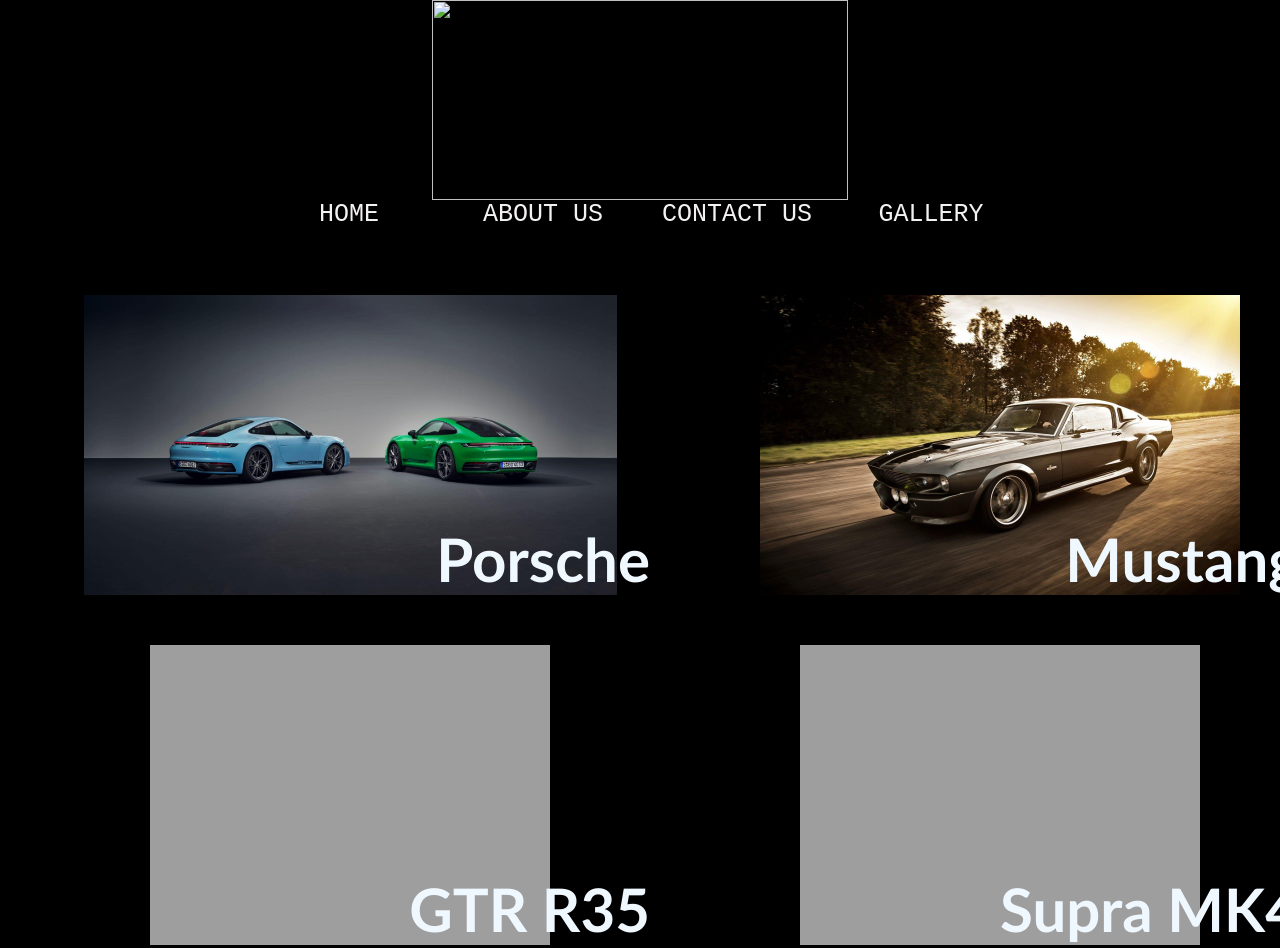
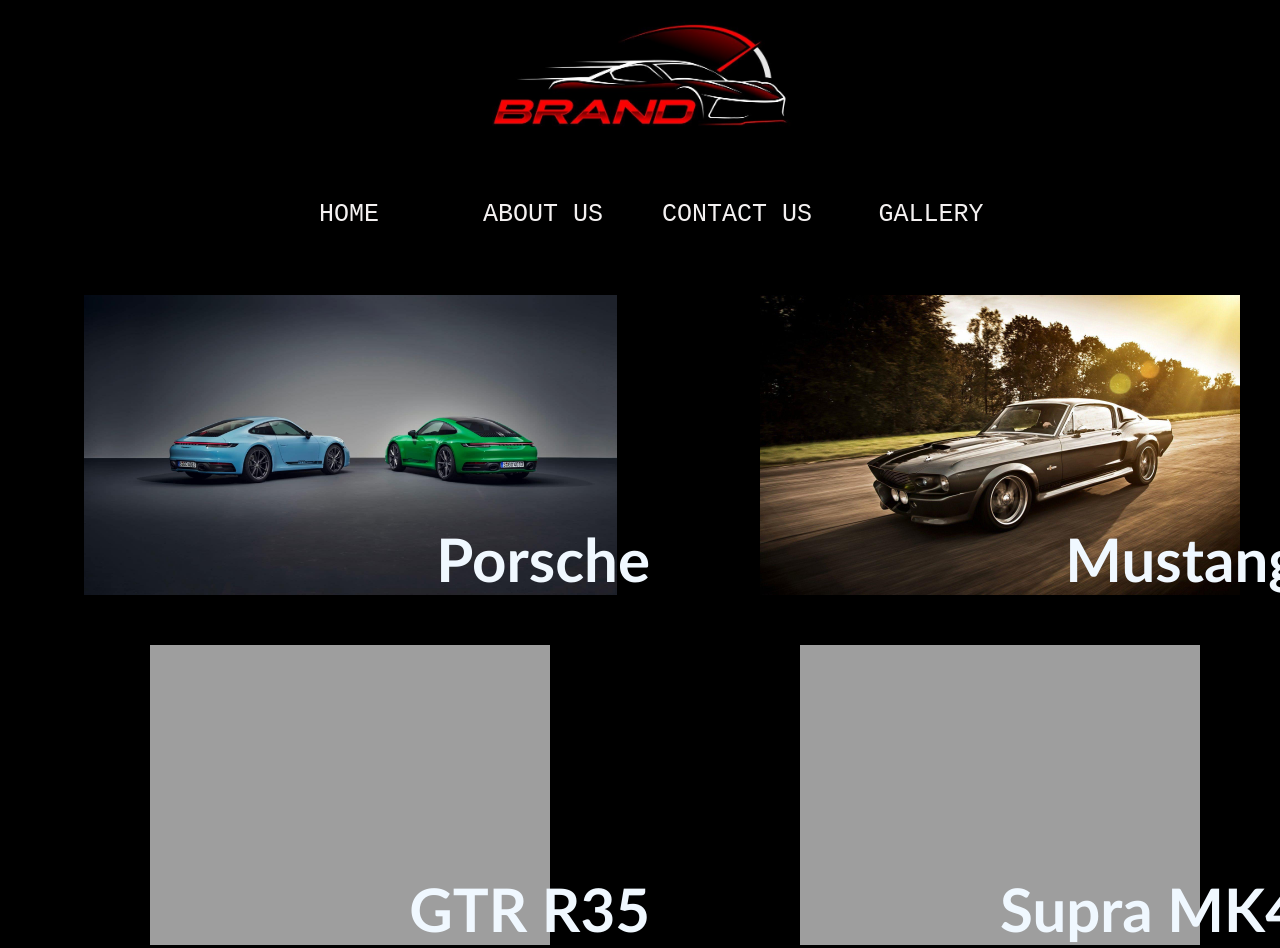
Before and after one commit to mrKESHAV2004/caruniverz, a plain HTML site: page index.html in a window 1280 px wide. Shown: the top 948 px of the page. Drawn offline with Linux system fonts and the light colour scheme; the site is published under a folder, as on GitHub Pages, so addresses that start at the root find nothing.

Commit message:
Update index.html

```diff
--- a/index.html
+++ b/index.html
@@ -4,7 +4,7 @@
     <link rel="stylesheet" href="btn.css">
 
     <div style="text-align:center;height: 200px;width:100%;background:black;">
-        <img src="/LOGOS/LOGO.jpg" width="416px" height="200px">
+        <img src="LOGOS/LOGO.jpg" width="416px" height="200px">
     </div>
 
 <div class="body">
```
